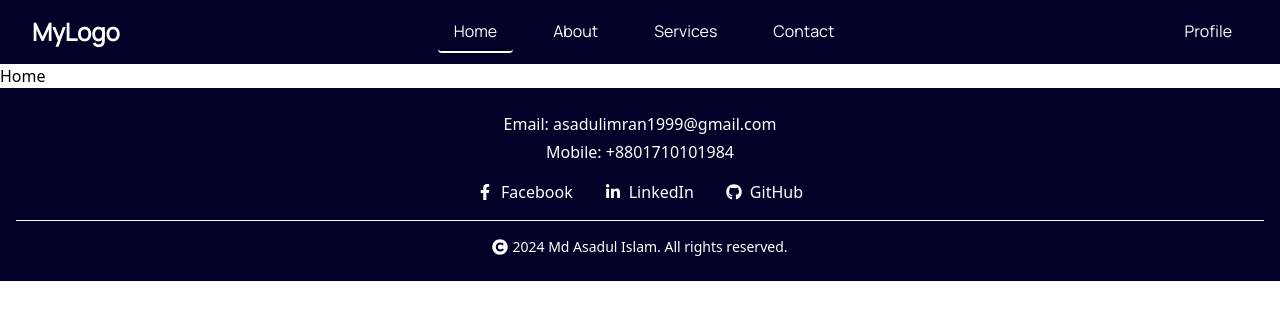
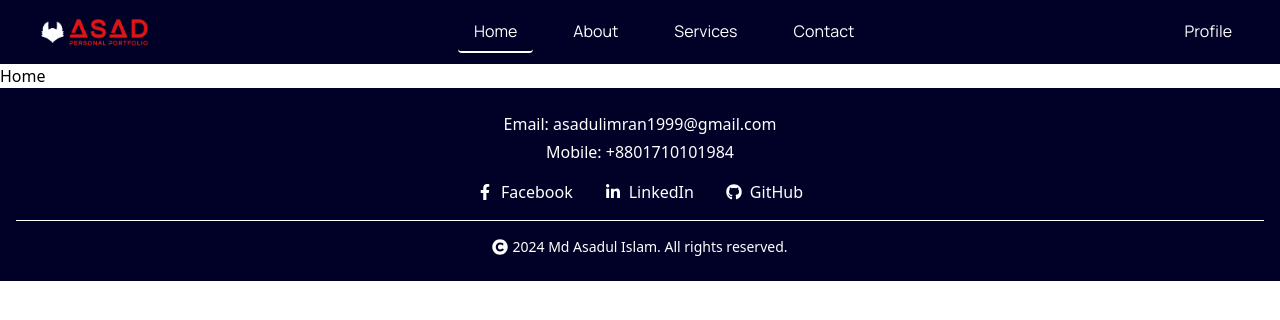
Before and after one commit to Asad9340/Personal_Portfolio, a React (Vite) app: page / in a window 1280 px wide. Shown: the top 320 px of the page. Built offline with nearby package versions, Linux system fonts and the light colour scheme.

Commit message:
added logo

```diff
--- a/src/Pages/Navbar/Navbar.jsx
+++ b/src/Pages/Navbar/Navbar.jsx
@@ -10,7 +10,7 @@ export default function Navbar() {
         <div className="flex justify-between items-center h-16">
           {/* Logo (left-aligned) */}
           <div className="flex-shrink-0">
-            <h1 className="text-2xl font-bold">MyLogo</h1>
+            <img className='w-32' src="/src/assets/logo.png" alt="" />
           </div>
 
           {/* Navbar Links (center-aligned) */}
```
Also changed, not shown: src/assets/logo.png (added).
